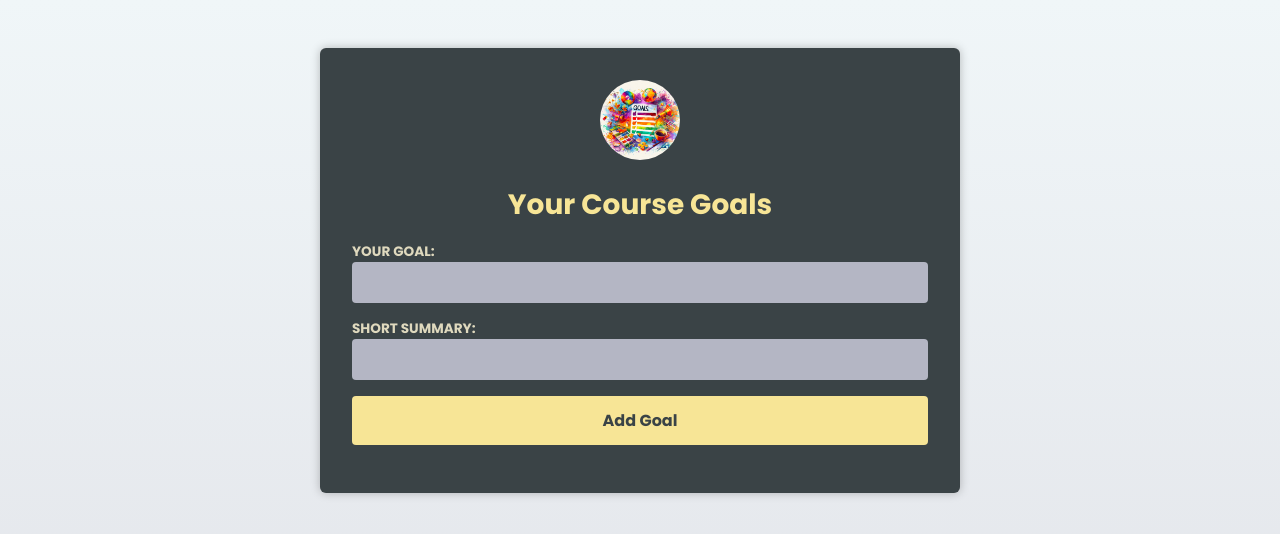
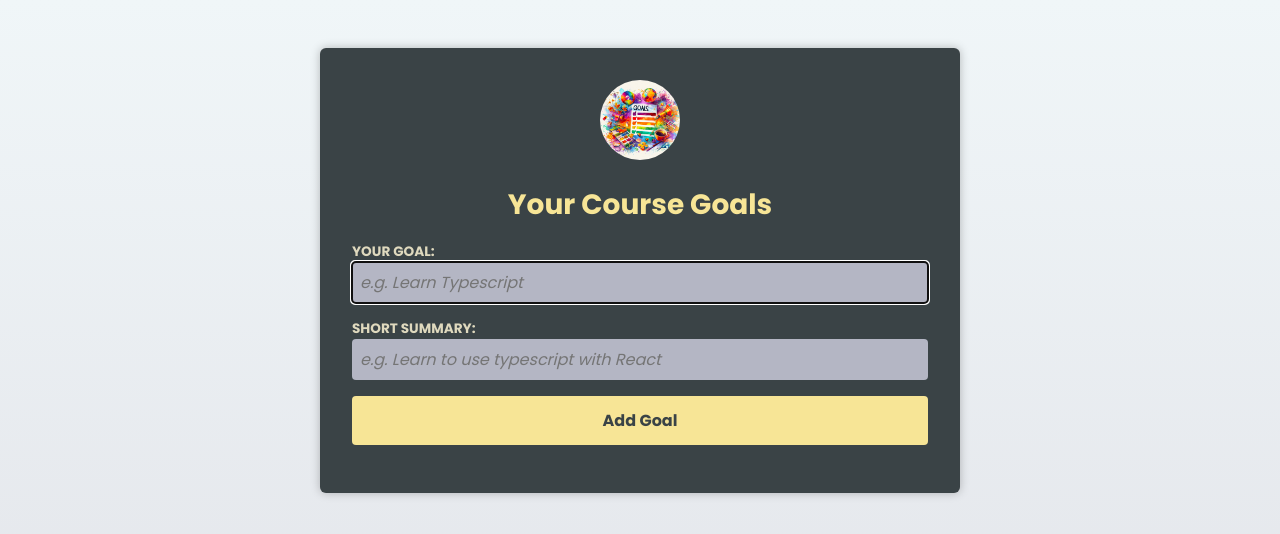
Before and after one commit to eulybin/goals-app-ts-react, a React (Vite) app: page / in a window 1280 px wide. Shown: the top 534 px of the page. Built offline with nearby package versions, Linux system fonts and the light colour scheme; the HTML template or start-up script is replaced by a standard one.

Commit message:
replaced useRef for useState to control the inputs in the form

```diff
--- a/src/components/Header.tsx
+++ b/src/components/Header.tsx
@@ -1,9 +1,6 @@
 import type { PropsWithChildren } from 'react';
+import type { ImageObject } from '../types';
 
-type ImageObject = {
-  src: string;
-  alt: string;
-};
 type HeaderProps = PropsWithChildren<{ image: ImageObject }>;
 
 export default function Header({ image, children }: HeaderProps) {
--- a/src/components/NewGoalForm.tsx
+++ b/src/components/NewGoalForm.tsx
@@ -1,39 +1,63 @@
-import type { FormEvent } from 'react';
+import { useState } from 'react';
+import type { ChangeEvent, FormEvent } from 'react';
 import type { NewGoal } from '../types';
-import { useRef } from 'react';
 
 type NewGoalFormProps = {
     onSubmit: (newGoalObject: NewGoal) => void;
 };
 
 export default function NewGoalForm({ onSubmit }: NewGoalFormProps) {
-    const goalInputRef = useRef<HTMLInputElement>(null);
-    const summaryInputRef = useRef<HTMLInputElement>(null);
+    const [goalInput, setGoalInput] = useState('');
+    const [summaryInput, setSummaryInput] = useState('');
+
+    const handleGoalChange = (e: ChangeEvent<HTMLInputElement>) => {
+        setGoalInput(e.target.value);
+    };
+
+    const handleSummaryChange = (e: ChangeEvent<HTMLInputElement>) => {
+        setSummaryInput(e.target.value);
+    };
 
     const handleSubmit = (e: FormEvent<HTMLFormElement>) => {
         e.preventDefault();
 
-        const newGoalObject = {
-            goal: goalInputRef.current!.value,
-            summary: summaryInputRef.current!.value,
+        const newGoalObject: NewGoal = {
+            goal: goalInput.trim(),
+            summary: summaryInput.trim(),
         };
 
         onSubmit(newGoalObject);
-        e.currentTarget.reset();
+        setGoalInput('');
+        setSummaryInput('');
     };
 
     return (
         <form onSubmit={handleSubmit}>
             <p>
                 <label htmlFor='goal'>Your goal:</label>
-                <input id='goal' type='text' ref={goalInputRef} required />
+                <input
+                    onChange={handleGoalChange}
+                    id='goal'
+                    type='text'
+                    value={goalInput}
+                    placeholder='e.g. Learn Typescript'
+                    required
+                    autoFocus
+                />
             </p>
             <p>
                 <label htmlFor='summary'>Short Summary:</label>
-                <input id='summary' type='text' ref={summaryInputRef} required />
+                <input
+                    onChange={handleSummaryChange}
+                    id='summary'
+                    type='text'
+                    value={summaryInput}
+                    placeholder='e.g. Learn to use typescript with React'
+                    required
+                />
             </p>
             <p>
-                <button>Add Goal</button>
+                <button type='submit'>Add Goal</button>
             </p>
         </form>
     );
--- a/src/index.css
+++ b/src/index.css
@@ -130,3 +130,7 @@ li button:hover {
     text-align: center;
     color: #acd1ce;
 }
+
+input::placeholder {
+    font-style: italic;
+}
--- a/src/types.ts
+++ b/src/types.ts
@@ -8,3 +8,8 @@ export type NewGoal = {
     goal: string;
     summary: string;
 };
+
+export type ImageObject = {
+    src: string;
+    alt: string;
+};
```
Lines whose indentation alone changed are shown as unchanged.
